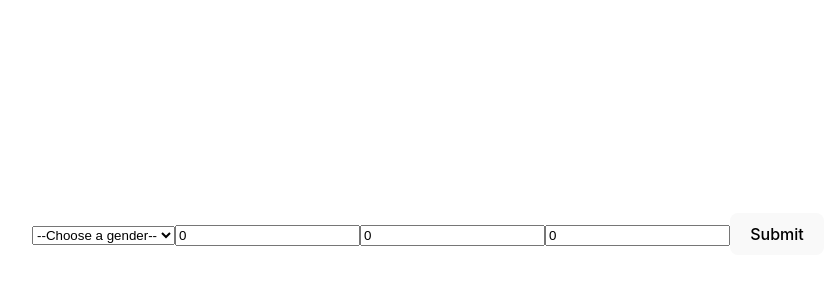
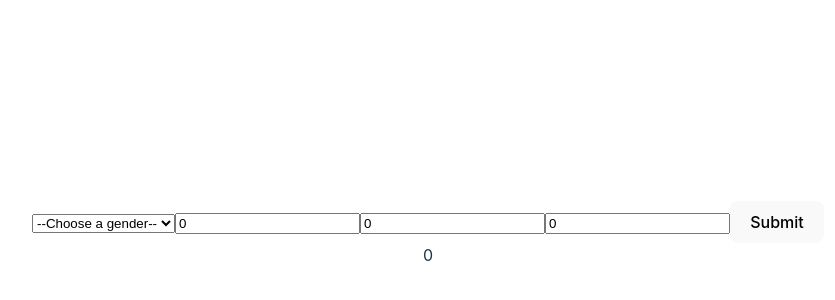
Before and after one commit to nicosala90/B-Fit, a React (Vite) app in the folder frontend/B-Fit/: page / in a window 1280 px wide. Shown: the part 166-466 px from the top of the page, without its empty margins (212-1047 px from the left). Built offline with nearby package versions, Linux system fonts and the light colour scheme; no server answers.

Commit message:
create BMIValue componenet, get request to BMI value

```diff
--- /dev/null
+++ b/frontend/B-Fit/src/components/BMIValue.jsx
@@ -0,0 +1,21 @@
+import { useEffect, useState } from "react"
+
+function BMIValue(){
+
+    const[value, setValue] = useState(0);
+
+    useEffect(() => {
+        fetch('/user/1')
+        .then(res => res.json())
+        .then(valueOfBMI =>{
+            setValue(valueOfBMI)
+        })
+    }, [])
+
+    return (
+        <div className="BMI-value">
+            {value}
+        </div>
+    )
+}
+export default BMIValue;
--- a/frontend/B-Fit/src/components/InputCard.jsx
+++ b/frontend/B-Fit/src/components/InputCard.jsx
@@ -1,4 +1,5 @@
-import { useState } from "react"
+import { useState } from "react";
+import BMIValue from "./BMIValue";
 function InputCard() {
 
     const [user, setUser] = useState({
@@ -8,7 +9,7 @@ function InputCard() {
         "height": 0
     })
 
-    function handleGender(e){
+    function handleGender(e) {
         setUser({
             ...user,
             gender: e.target.value
@@ -34,13 +35,13 @@ function InputCard() {
     }
     //check user input validation
     function submitUserData(user) {
-    console.log(user)
+
         fetch('/user/actual-user', {
-            Method: 'POST',
-            Headers: {
+            method: 'POST',
+            headers: {
                 'Content-Type': 'application/json'
             },
-            Body: JSON.stringify(user)
+            body: JSON.stringify(user)
         })
 
     }
@@ -58,6 +59,7 @@ function InputCard() {
                 <input placeholder="height" type="number" value={user.height} onChange={handleHeightChange}></input>
                 <button onClick={() => submitUserData(user)}>Submit</button>
             </div>
+            <BMIValue/>
         </div>
     )
 }
```
Lines whose indentation alone changed are shown as unchanged.
